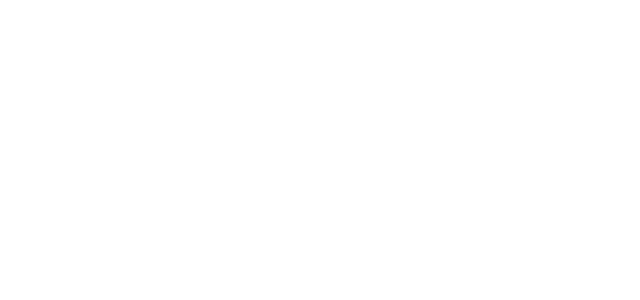
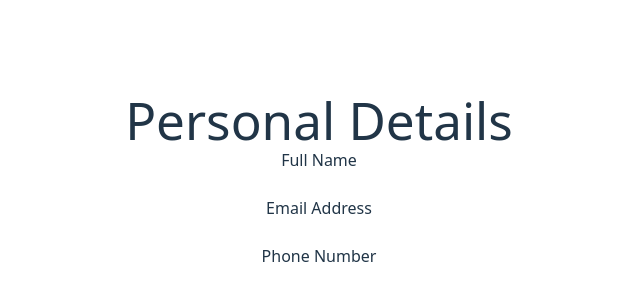
Before and after one commit to R-Lok/react-resume-app, a React (Vite) app: page / in a window 1280 px wide. Shown: the part 208-508 px from the top of the page, without its empty margins (321-961 px from the left). Built offline with nearby package versions, Linux system fonts and the light colour scheme.

Commit message:
Implement personal details editor

```diff
--- a/src/App.jsx
+++ b/src/App.jsx
@@ -1,5 +1,6 @@
 import { useState } from 'react'
 import './App.css'
+import EditBar from './components/EditBar'
 
 function App() {
   const [personalDetails, setPersonalDetails] = useState({
@@ -12,8 +13,13 @@
 
   const [workDetails, setWorkDetails] = useState([])
 
+  const stateManager = {
+    personalDetails, setPersonalDetails, educationDetails, setEducationDetails, workDetails, setWorkDetails
+  }
+
   return (
     <div className='container'>
+      <EditBar stateManager={stateManager}></EditBar>
     </div>
   )
 }
--- /dev/null
+++ b/src/components/EditBar.jsx
@@ -0,0 +1,12 @@
+import PersonalDetailsEditor from "./PersonalDetailsEditor"
+
+export default function EditBar({ stateManager }) {
+
+    return (
+        <>
+            <PersonalDetailsEditor personalDetails={stateManager.personalDetails} setPersonalDetails={stateManager.setPersonalDetails}></PersonalDetailsEditor>
+        </>
+    )
+
+
+}
--- /dev/null
+++ b/src/components/NamedInput.jsx
@@ -0,0 +1,19 @@
+export default function NamedInput( {id, fieldName, currentValue, setter, inputType} ) {
+
+    const labelStyle = {
+        'display': 'block'
+    }
+
+
+    return (
+        <div>
+            <label htmlFor={id} style={labelStyle}>{fieldName}</label>
+            <input
+            id={id}
+            type={inputType}
+            value={currentValue}
+            onChange={e => setter(e.target.value)}
+            />
+        </div>
+    )
+}
--- /dev/null
+++ b/src/components/PersonalDetailsEditor.jsx
@@ -0,0 +1,27 @@
+import NamedInput from './NamedInput'
+
+export default function PersonalDetailsEditor({ personalDetails, setPersonalDetails }) {
+
+    const title = "Personal Details";
+
+    function setName(newName) {
+        setPersonalDetails(prev => ({...prev, name: newName}))
+    }
+
+    function setEmail(newEmail) {
+        setPersonalDetails(prev => ({...prev, email: newEmail}))
+    }
+
+    function setPhoneNum(newPhoneNum) {
+        setPersonalDetails(prev => ({...prev, phone: newPhoneNum}))
+    }
+
+    return (
+        <>
+        <h1>{title}</h1>
+        <NamedInput id='name-input' type='text' fieldName='Full Name' currentValue={personalDetails.name} setter={setName}></NamedInput>
+        <NamedInput id='email-input' type='email' fieldName='Email Address' currentValue={personalDetails.email} setter={setEmail}></NamedInput>
+        <NamedInput id='phone-input' type='tel' fieldName='Phone Number' currentValue={personalDetails.phone} setter={setPhoneNum}></NamedInput>
+        </>
+    )
+}
```
